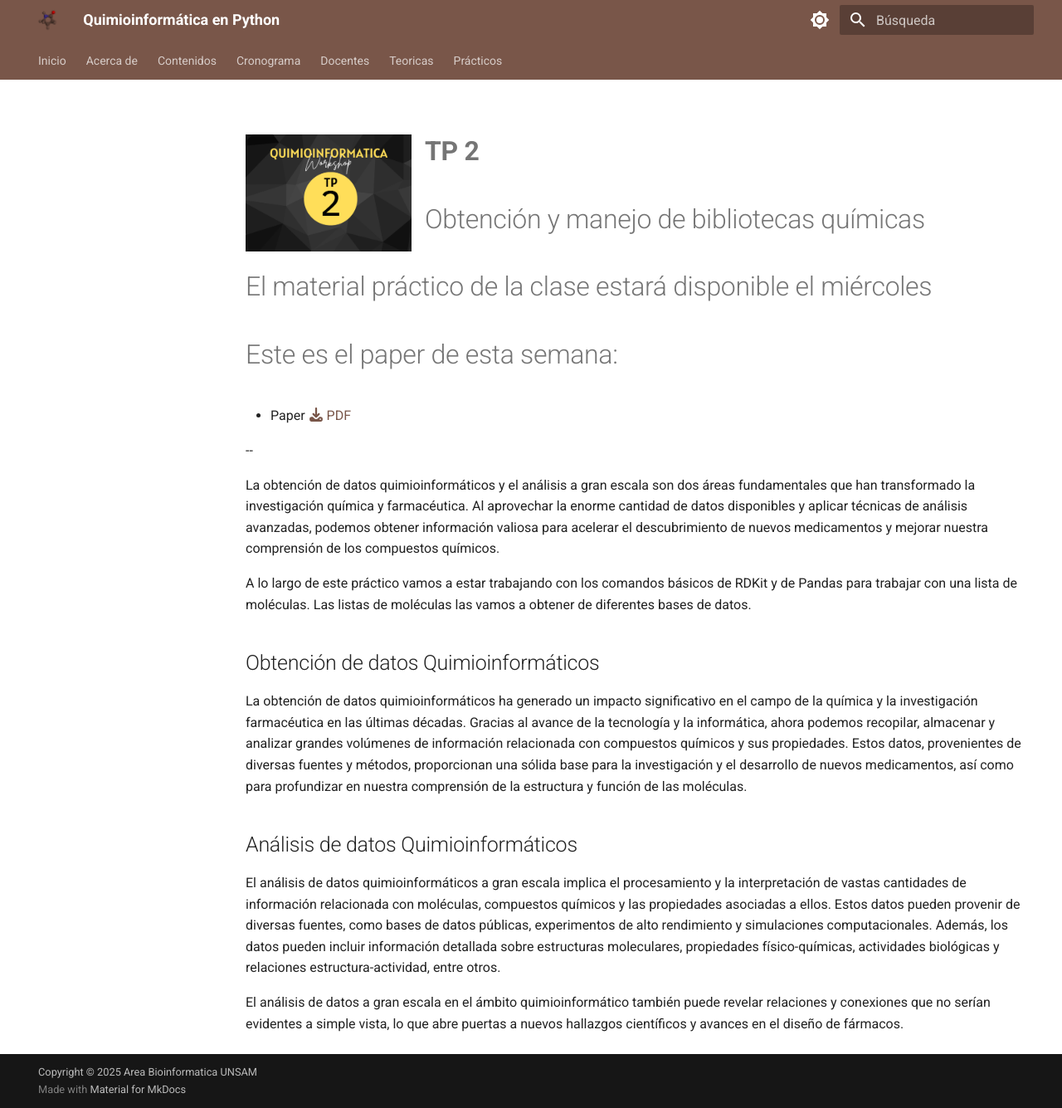
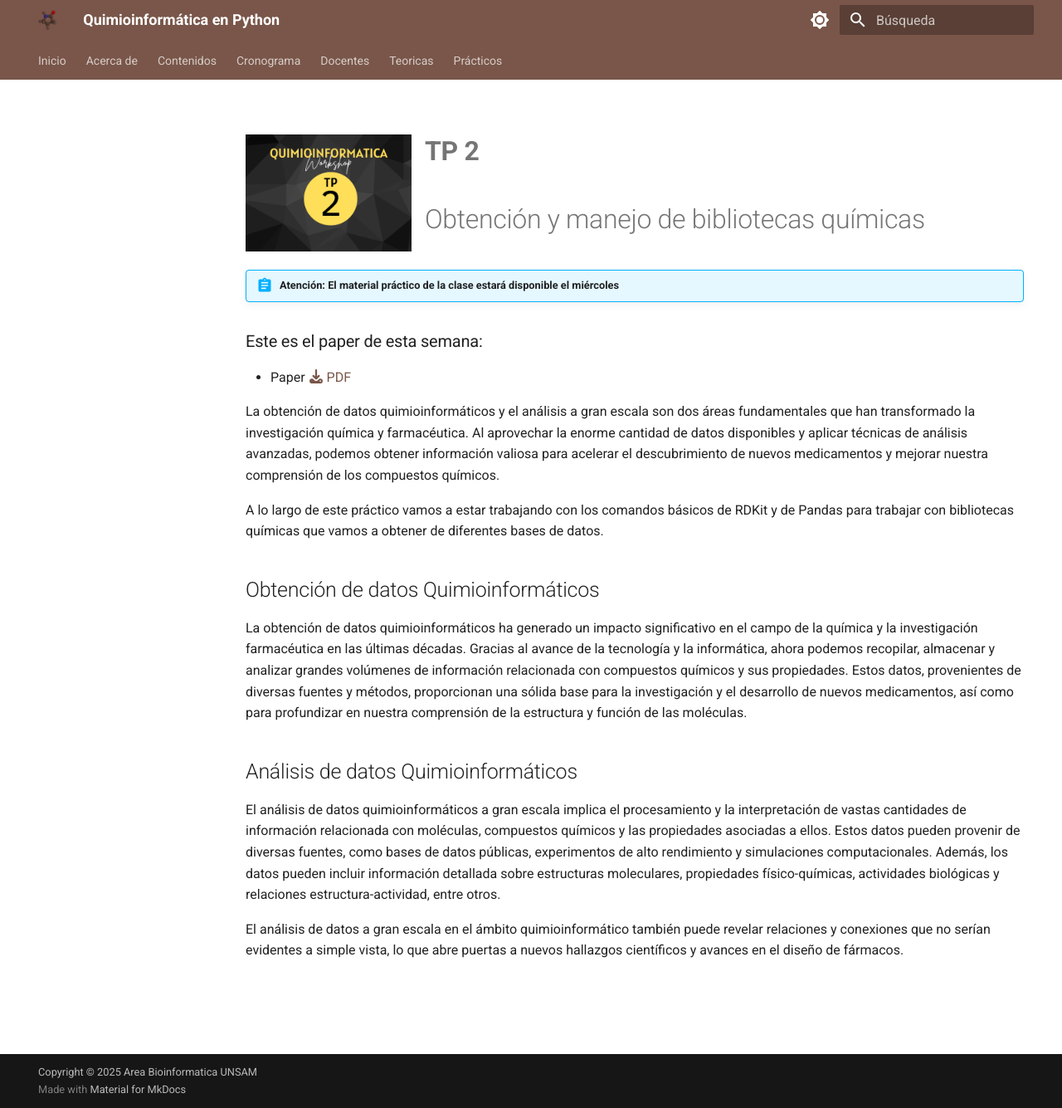
Before and after one commit to bioinformatica-iib/quimioinformatica, an MkDocs documentation site: the page built from docs/practicos/TP02/index.md, in a window 1280 px wide and 1335 px high. Shown: the whole window at 83% size. Built offline with MkDocs 1.6.1 and Material for MkDocs 9.7.7, drawn with Linux system fonts in a browser that asks for light colours; comment, search, counter and statistics services are not loaded.

```diff
--- a/docs/practicos/TP02/index.md
+++ b/docs/practicos/TP02/index.md
@@ -17,15 +17,17 @@ Este es el botón para decargar materiales, en (#) hay que agregar el link corre
 * Slides [:fontawesome-solid-download: PDF](https://drive.google.com/file/d/1-Rt372mC7qS_S6-TjKq6_V-E5UPSHu0k/view?usp=sharing)
 -->
 
-# El material práctico de la clase estará disponible el miércoles
-# Este es el paper de esta semana:
+!!! abstract "Atención: El material práctico de la clase estará disponible el miércoles"
+
+### Este es el paper de esta semana:
+
 * Paper [:fontawesome-solid-download: PDF](material/Thomas(2024).pdf)
 
---
+
 
 La obtención de datos quimioinformáticos y el análisis a gran escala son dos áreas fundamentales que han transformado la investigación química y farmacéutica. Al aprovechar la enorme cantidad de datos disponibles y aplicar técnicas de análisis avanzadas, podemos obtener información valiosa para acelerar el descubrimiento de nuevos medicamentos y mejorar nuestra comprensión de los compuestos químicos.
 
-A lo largo de este práctico vamos a estar trabajando con los comandos básicos de RDKit y de Pandas para trabajar con una lista de moléculas. Las listas de moléculas las vamos a obtener de diferentes bases de datos.
+A lo largo de este práctico vamos a estar trabajando con los comandos básicos de RDKit y de Pandas para trabajar con bibliotecas químicas que vamos a obtener de diferentes bases de datos.
 
 ## Obtención de datos Quimioinformáticos
 
```
Also changed, not shown: docs/cronograma.md (+1 -1 lines).
